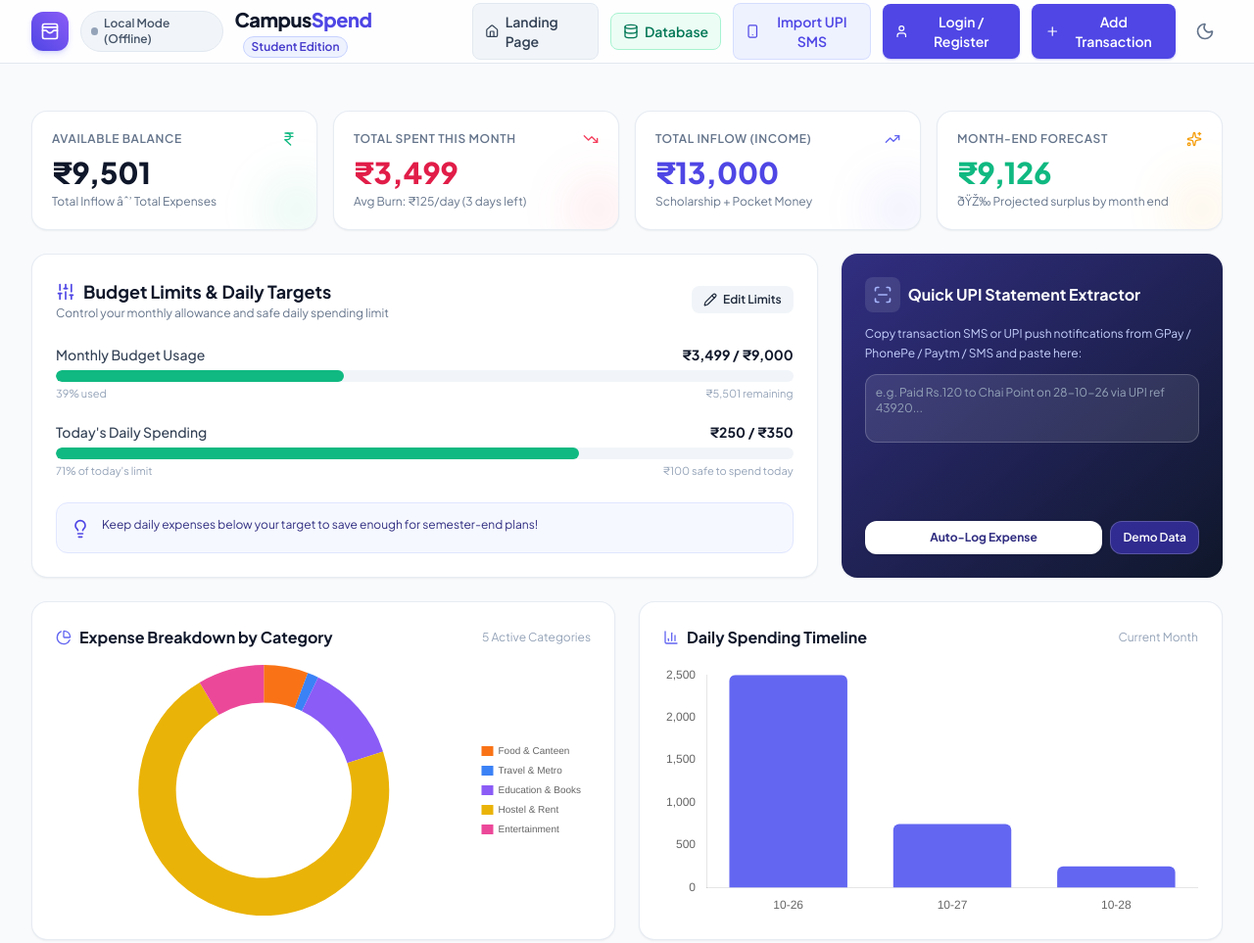
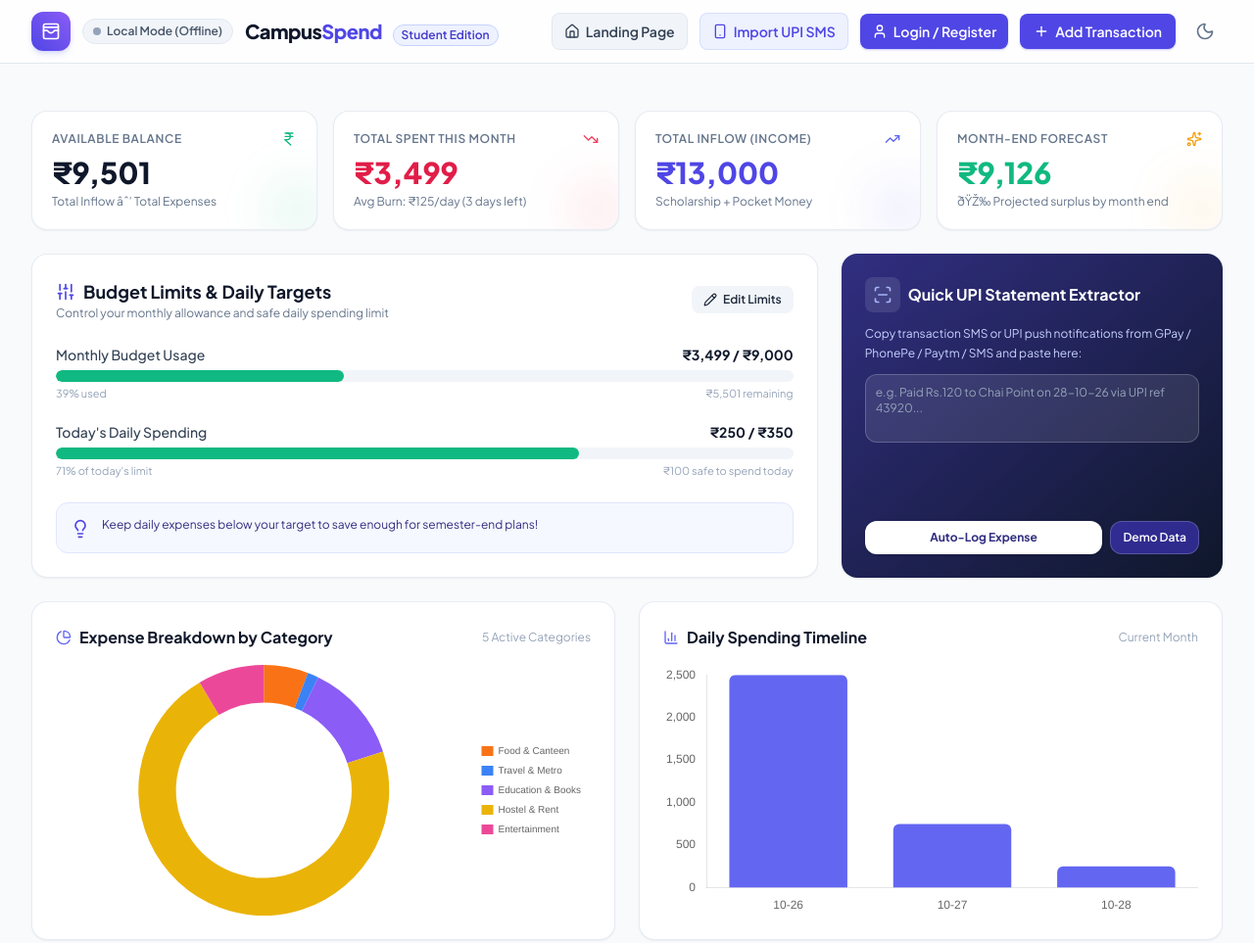
Before and after one commit to bhushan-sudo/Student_BP, a website: page dashboard.html in a window 1280 px wide. Shown: the top 963 px of the page at 98% size. Drawn offline with nearby package versions, Linux system fonts and the light colour scheme; no server answers.

Commit message:
fix(ui): remove database button from dashboard.html navbar

```diff
--- a/dashboard.html
+++ b/dashboard.html
@@ -70,10 +70,6 @@
                 <a href="index.html" class="inline-flex items-center gap-1.5 px-3 py-2 rounded-lg bg-slate-100 dark:bg-slate-800 text-slate-700 dark:text-slate-300 hover:bg-slate-200 dark:hover:bg-slate-700 text-xs sm:text-sm font-semibold transition border border-slate-200 dark:border-slate-700">
                     <i data-lucide="home" class="w-4 h-4"></i>
                     <span class="hidden sm:inline">Landing Page</span>
-                </a>
-                <a href="database.html" class="inline-flex items-center gap-1.5 px-3 py-2 rounded-lg bg-emerald-50 dark:bg-emerald-950/50 text-emerald-700 dark:text-emerald-300 hover:bg-emerald-100 text-xs sm:text-sm font-semibold transition border border-emerald-200">
-                    <i data-lucide="database" class="w-4 h-4"></i>
-                    <span>Database</span>
                 </a>
                 <!-- Quick Action: Import UPI -->
                 <button onclick="openModal('upiModal')"
```
